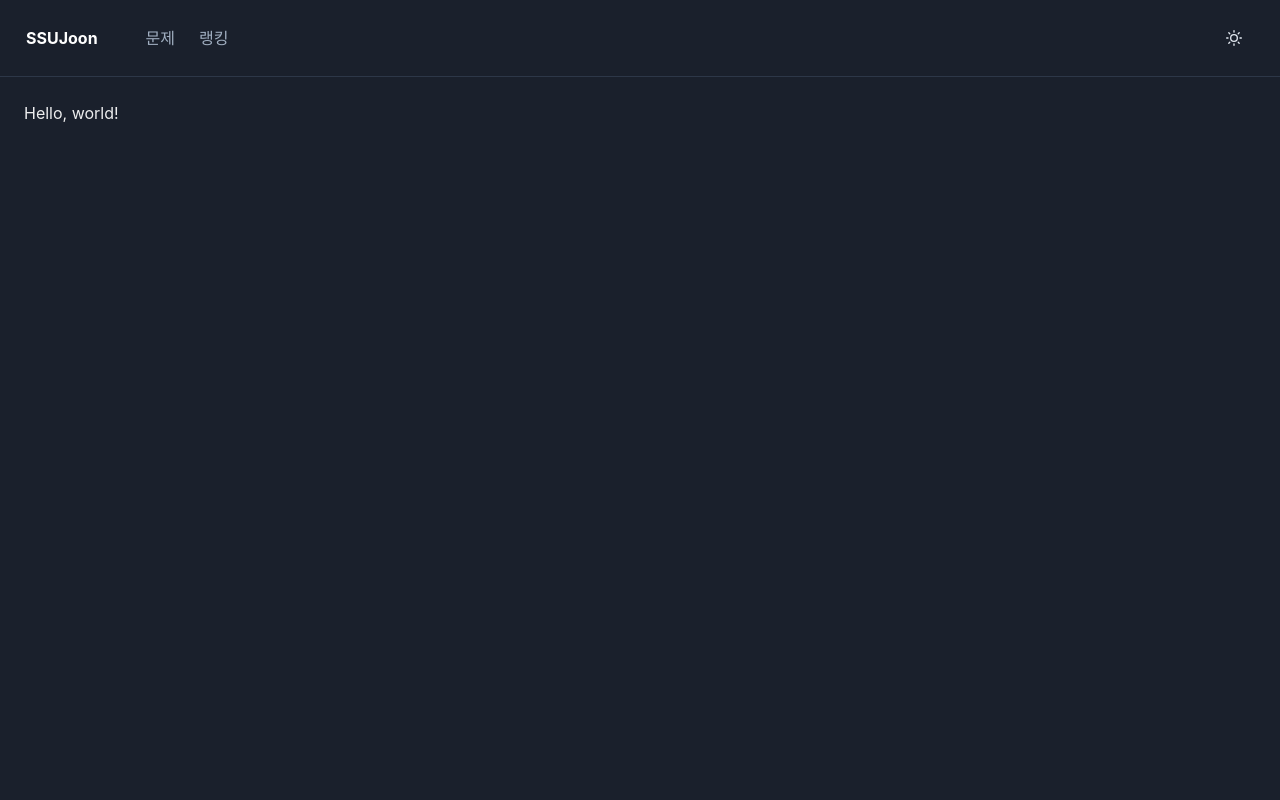
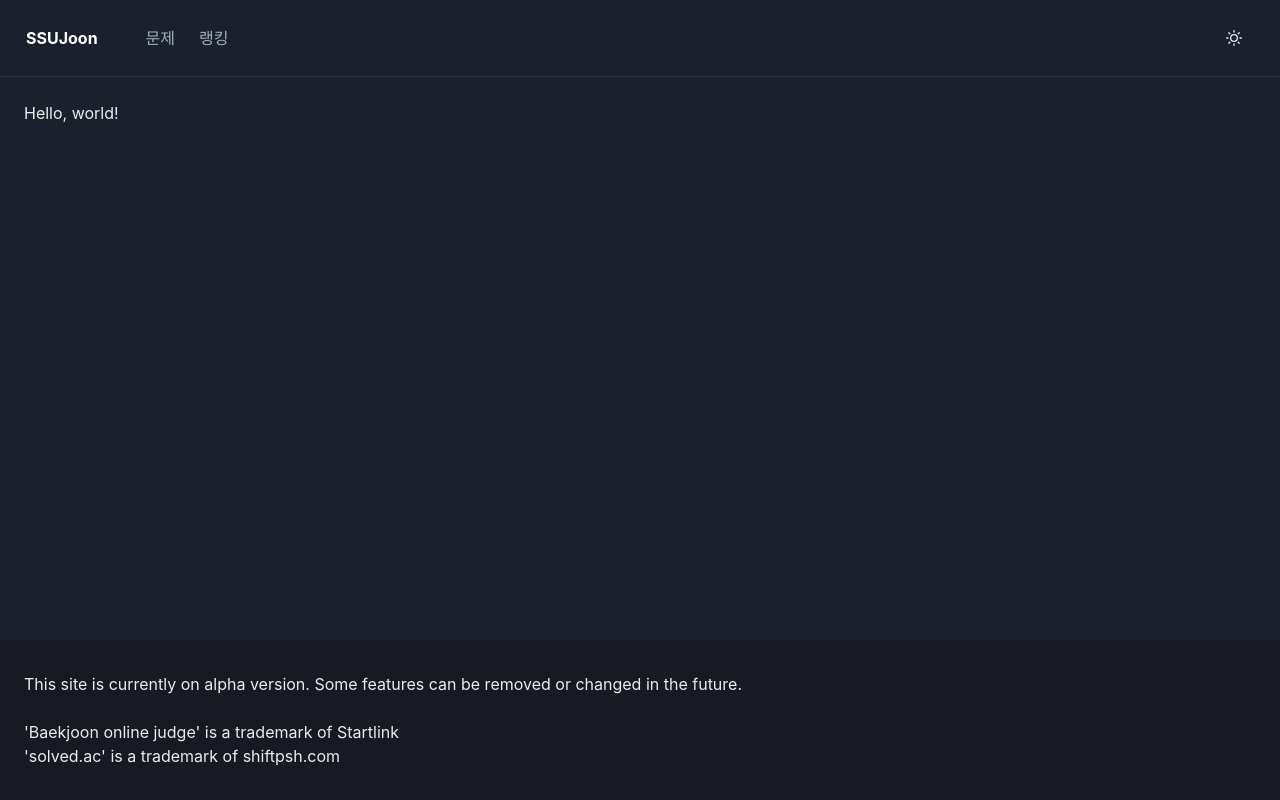
Before and after one commit to Code-Poker/SSUJoon-fe, a Next.js app: page / in a window 1280 px wide. Shown: the top 800 px of the page. Built offline with nearby package versions, Linux system fonts and the light colour scheme.

Commit message:
Adjust the minimum height of the contents

```diff
--- a/src/app/layout.tsx
+++ b/src/app/layout.tsx
@@ -22,7 +22,7 @@ export default function RootLayout({
       <body>
         <ColorModeScript initialColorMode={theme.config.initialColorMode}></ColorModeScript>
         <Providers>
-          <Box minH='100vh'>
+          <Box minH='calc(100vh - 160px)'>
             <Navbar />
             <Box margin={6}>
               {children}
```
